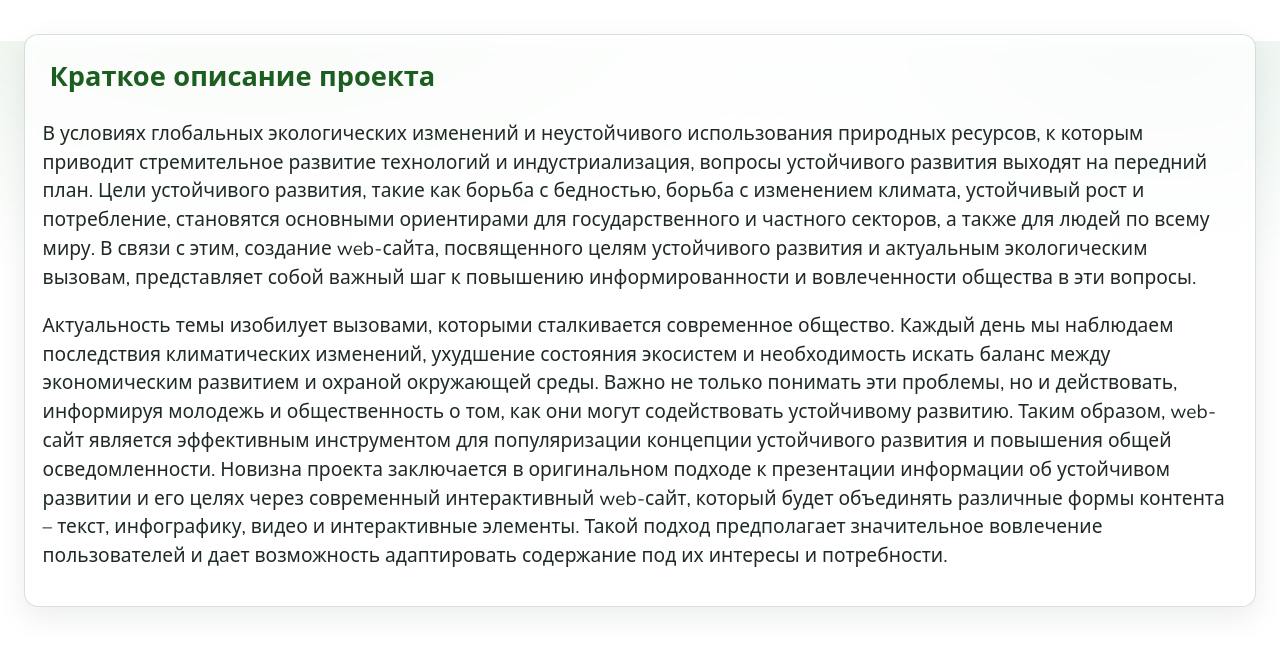
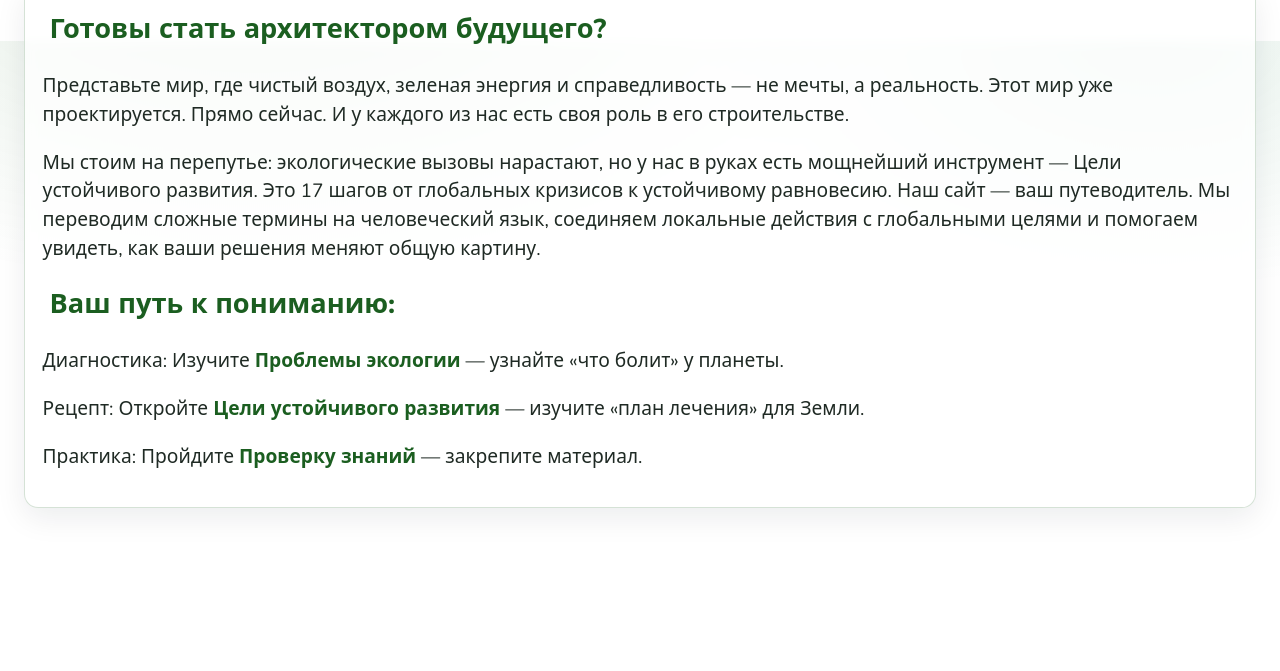
Before and after one commit to fsf1264/eco-site, a plain HTML site: page index.html in a window 1280 px wide. Shown: the part 759-1430 px from the top of the page. After the commit the page ends 1331 px from the top, so only its background shows below. Drawn offline with nearby package versions, Linux system fonts and the light colour scheme.

Commit message:
change text on front page

```diff
--- a/index.html
+++ b/index.html
@@ -12,7 +12,7 @@
 </head>
 <body>
   <header class="index-header">
-    <h1 class ='title'>Цели устойчивого развития<br> и экологические вызовы</h1>
+    <h1 class ='title'>Цели устойчивого развития и экологические вызовы</h1>
   </header>
   <main>
     <h3>Разделы web-сайта</h3>
@@ -29,31 +29,23 @@
   </ul>
 </nav>
 <section>
-<h3>Краткое описание проекта</h3>
-<p>В условиях глобальных экологических изменений и неустойчивого использования природных ресурсов,
-  к которым приводит стремительное развитие технологий и индустриализация,
-  вопросы устойчивого развития выходят на передний план.
-Цели устойчивого развития, такие как борьба с бедностью,
-борьба с изменением климата, устойчивый рост и потребление,
-становятся основными ориентирами для государственного и частного секторов,
-а также для людей по всему миру.
-В связи с этим, создание web-сайта,
-посвященного целям устойчивого развития и актуальным экологическим вызовам,
-представляет собой важный шаг к повышению информированности и вовлеченности общества в эти вопросы.</p>
-<p>Актуальность темы изобилует вызовами, которыми сталкивается современное общество.
-Каждый день мы наблюдаем последствия климатических изменений,
-ухудшение состояния экосистем и необходимость искать баланс между экономическим развитием
-и охраной окружающей среды. Важно не только понимать эти проблемы, но и действовать,
-информируя молодежь и общественность о том, как они могут содействовать устойчивому развитию.
-Таким образом, web-сайт является эффективным инструментом для популяризации концепции устойчивого
-развития и повышения общей осведомленности.
-
-Новизна проекта заключается в оригинальном подходе к презентации информации
-об устойчивом развитии и его целях через современный интерактивный web-сайт,
-который будет объединять различные формы контента – текст, инфографику,
-видео и интерактивные элементы. Такой подход предполагает значительное
-вовлечение пользователей и дает возможность адаптировать содержание под
-их интересы и потребности.</p>
+<h3>Готовы стать архитектором будущего?</h3>
+<p>Представьте мир, где чистый воздух,
+  зеленая энергия и справедливость — не мечты, а реальность. Этот мир уже проектируется.
+  Прямо сейчас. И у каждого из нас есть своя роль в его строительстве.</p>
+<p>Мы стоим на перепутье: экологические вызовы нарастают,
+  но у нас в руках есть мощнейший инструмент — Цели устойчивого развития.
+  Это 17 шагов от глобальных кризисов к устойчивому равновесию.
+  Наш сайт — ваш путеводитель. Мы переводим сложные термины на человеческий язык,
+  соединяем локальные действия с глобальными целями и помогаем увидеть,
+  как ваши решения меняют общую картину.</p>
+<h3>Ваш путь к пониманию:</h3>
+<div>
+  <p>Диагностика: Изучите <strong>Проблемы экологии</strong> — узнайте «что болит» у планеты.</p>
+  <p>Рецепт: Откройте <strong>Цели устойчивого развития</strong> — изучите «план лечения» для Земли.</p>
+  <p>Практика: Пройдите <strong>Проверку знаний</strong> — закрепите материал.</p>
+</ul>
+</div>
 </section>
   </main>
 </body>
--- a/styles.css
+++ b/styles.css
@@ -130,6 +130,9 @@ ul{
   display: flex;
 
 }
+strong{
+  color: var(--primary-2);
+}
 #goals ul{
   flex-wrap: wrap;
   align-items: last baseline;
```
